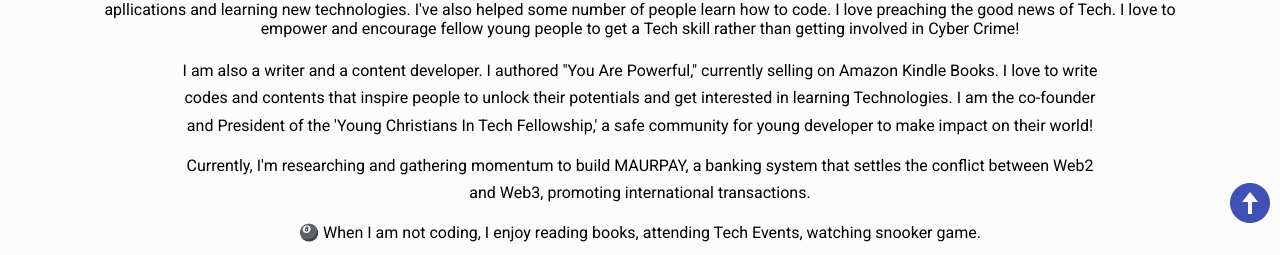
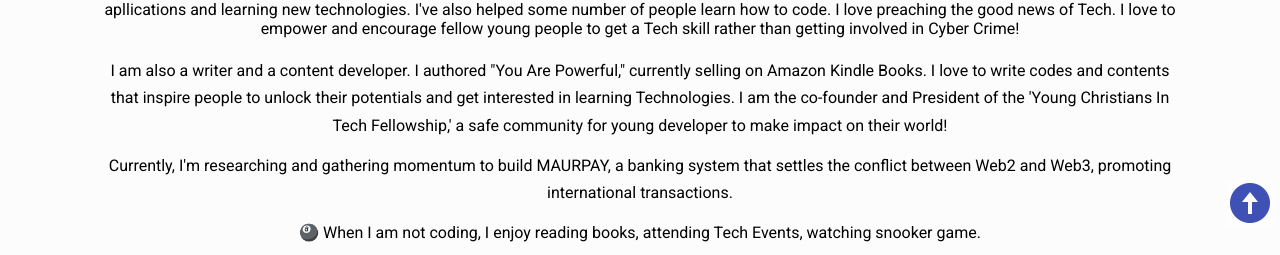
Before and after one commit to seniormaurice1/senior-maurice-portfolio, a plain HTML site: page index.html in a window 1280 px wide. Shown: the part 545-800 px from the top of the page. Drawn offline with nearby package versions, Linux system fonts and the light colour scheme.

Commit message:
Update styles.css

```diff
--- a/assets/css/styles.css
+++ b/assets/css/styles.css
@@ -149,8 +149,6 @@ nav ul li {
 .more-about p {
   line-height: var(--line-height);
   padding: 0.4rem;
-  margin-left: 75px;
-  margin-right: 75px;
   justify-content: center;
 }
 /* More about ends */
```
